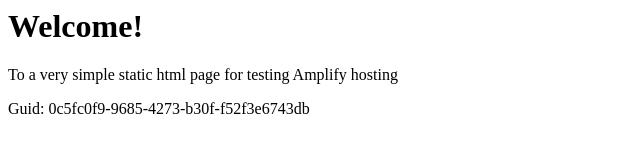
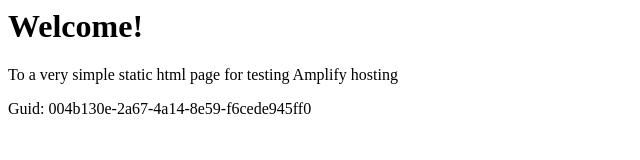
Before and after one commit to aws-aemilia-sfo/Github-PR-Commit-Integration-Test-DoNotTouch-GitHubWebhookPushCanaryTest-v1-preprod-us-west-1, a website: page src/index.html in a window 1280 px wide. Shown: the full height of the page, 0-640 px from the left. Drawn offline with Linux system fonts and the light colour scheme.

Commit message:
commit from integ tests

```diff
--- a/src/index.html
+++ b/src/index.html
@@ -12,6 +12,6 @@
 <body>
     <h1>Welcome!</h1>
     <p>To a very simple static html page for testing Amplify hosting</p>
-    <p>Guid: 0c5fc0f9-9685-4273-b30f-f52f3e6743db</p></body>
+    <p>Guid: 004b130e-2a67-4a14-8e59-f6cede945ff0</p></body>
 
 </html>
```
